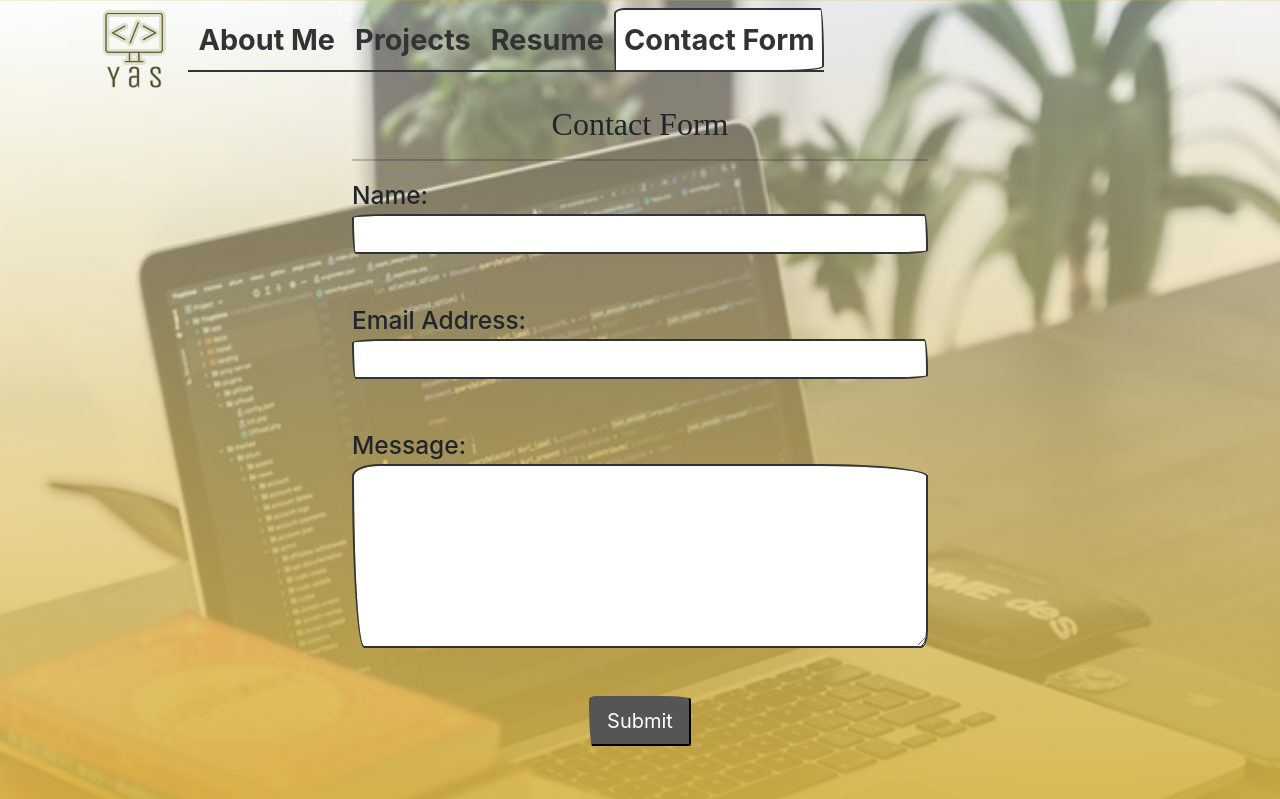
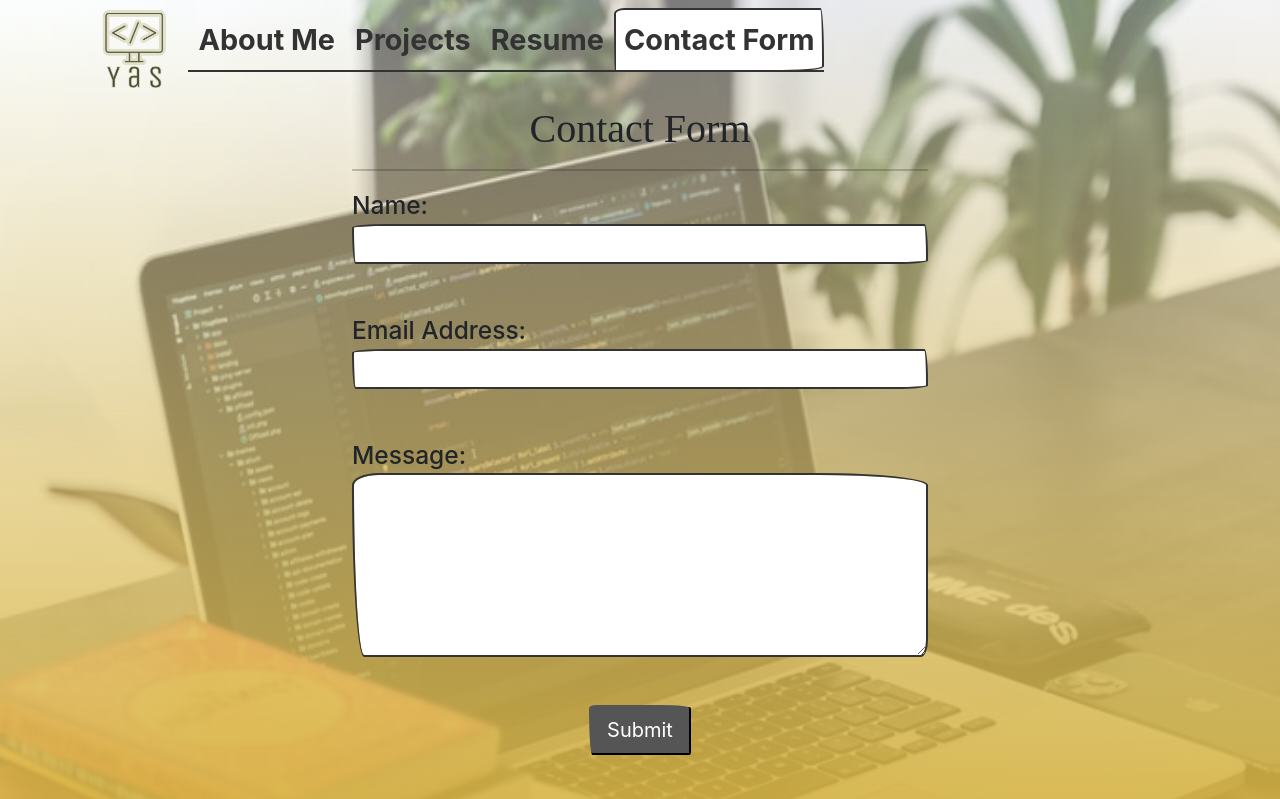
Before and after one commit to ysaad01/portfolio2.0, a React (Create React App) app: page /contact in a window 1280 px wide. Shown: the top 799 px of the page. Built offline with nearby package versions, Linux system fonts and the light colour scheme; a web font is replaced by a local one; what react-animations would draw is missing.

Commit message:
updated contact form to h1 tag for mediaquery

```diff
--- a/src/pages/ContactForm.js
+++ b/src/pages/ContactForm.js
@@ -40,7 +40,7 @@ function ContactForm() {
 
   return (
     <section className="contact-form-content">
-      <h2 className="top-title text-center">Contact Form</h2>
+      <h1 className="top-title text-center">Contact Form</h1>
       <hr></hr>
       <form class="justify-content-center">
         <div>
```
